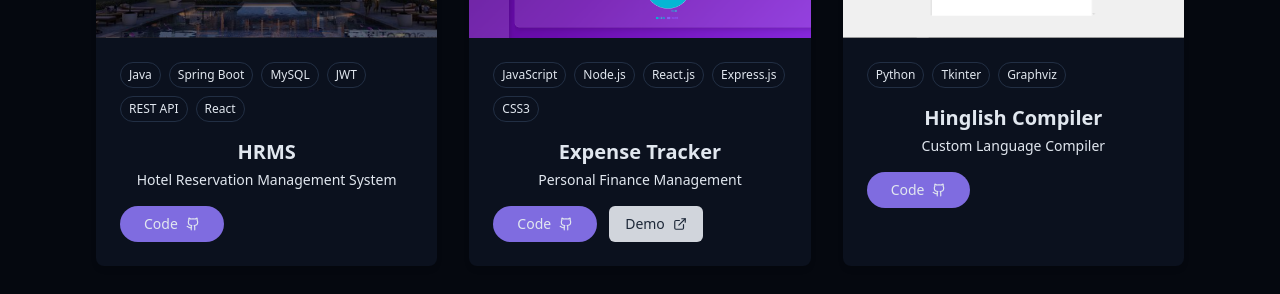
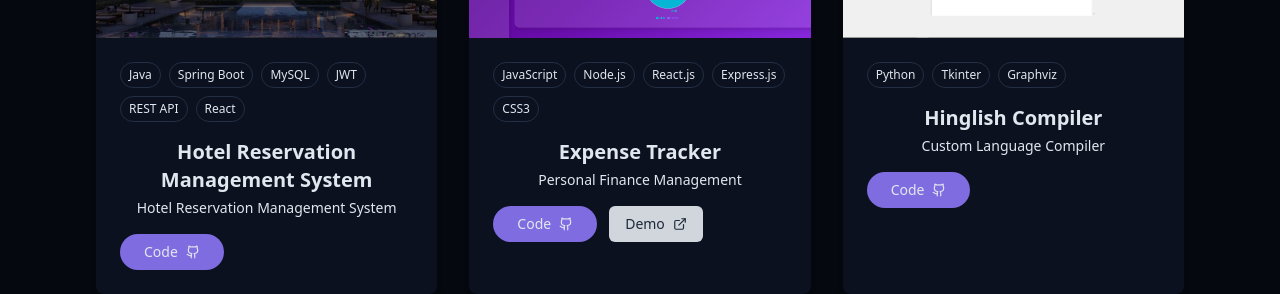
Before and after one commit to PranavChamoli06/Modern-Portfolio, a React (Vite) app: page / in a window 1280 px wide. Shown: the part 3460-3754 px from the top of the page. Built offline with nearby package versions, Linux system fonts and the light colour scheme.

Commit message:
made minor change to project

```diff
--- a/src/components/ProjectsSection.jsx
+++ b/src/components/ProjectsSection.jsx
@@ -10,7 +10,7 @@ import { AnimatePresence, motion } from "framer-motion";
 const projects = [
   {
     id: 1,
-    title: "HRMS",
+    title: "Hotel Reservation Management System",
     category: ["java-core", "full-stack"],
     shortDesc: "Hotel Reservation Management System",
     image: "/projects/hrms.png",
```
